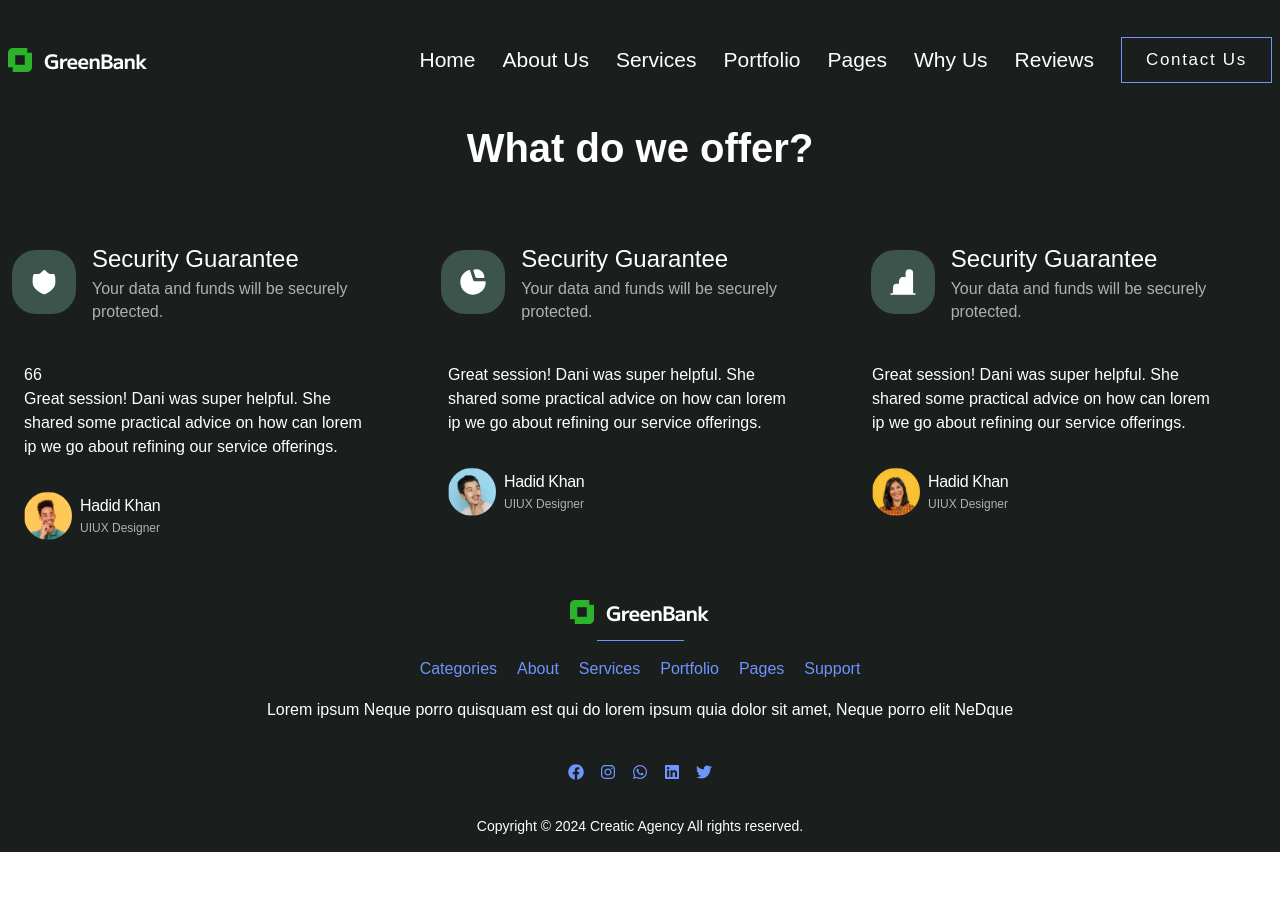
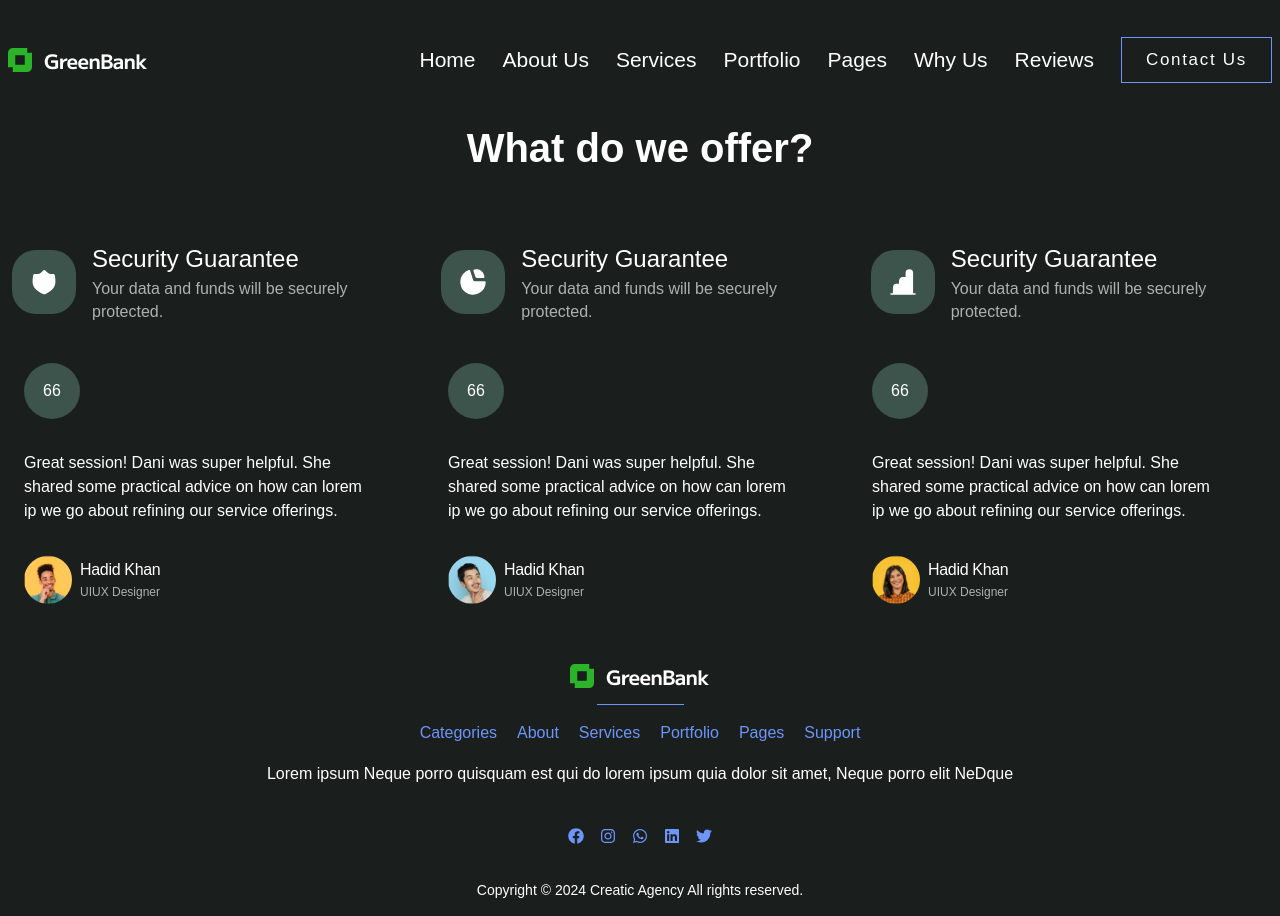
Before and after one commit to thamidtuhin74/GreenBank-LP, a React (Vite) app: page / in a window 1280 px wide. Before the commit the page ends 852 px from the top, so only its background shows below. Built offline with nearby package versions, Linux system fonts and the light colour scheme; a web font is replaced by a local one.

Commit message:
add some design in testimonial

```diff
--- a/src/Components/Testimonial/Testimonial.jsx
+++ b/src/Components/Testimonial/Testimonial.jsx
@@ -5,8 +5,10 @@ const Testimonial = () => {
   return (
     <div className="md:flex gap-8 mt-10 pb-10">
       <div className="w-[392px] px-6">
-        <p>66</p>
-        <p className="text-white font-normal text-[16px] leading-[24px]">
+        <p className="w-[56px] h-[56px] rounded-full bg-[#3D544D] text-center p-4">
+          66
+        </p>
+        <p className="text-white font-normal text-[16px] leading-[24px] pt-8">
           Great session! Dani was super helpful. She shared some practical
           advice on how can lorem ip we go about refining our service offerings.
         </p>
@@ -23,7 +25,10 @@ const Testimonial = () => {
         </div>
       </div>
       <div className="w-[392px] px-6">
-        <p className="text-white font-normal text-[16px] leading-[24px]">
+        <p className="w-[56px] h-[56px] rounded-full bg-[#3D544D] text-center p-4">
+          66
+        </p>
+        <p className="text-white font-normal text-[16px] leading-[24px] pt-8">
           Great session! Dani was super helpful. She shared some practical
           advice on how can lorem ip we go about refining our service offerings.
         </p>
@@ -40,7 +45,10 @@ const Testimonial = () => {
         </div>
       </div>
       <div className="w-[392px] px-6">
-        <p className="text-white font-normal text-[16px] leading-[24px]">
+        <p className="w-[56px] h-[56px] rounded-full bg-[#3D544D] text-center p-4">
+          66
+        </p>
+        <p className="text-white font-normal text-[16px] leading-[24px] pt-8">
           Great session! Dani was super helpful. She shared some practical
           advice on how can lorem ip we go about refining our service offerings.
         </p>
```
